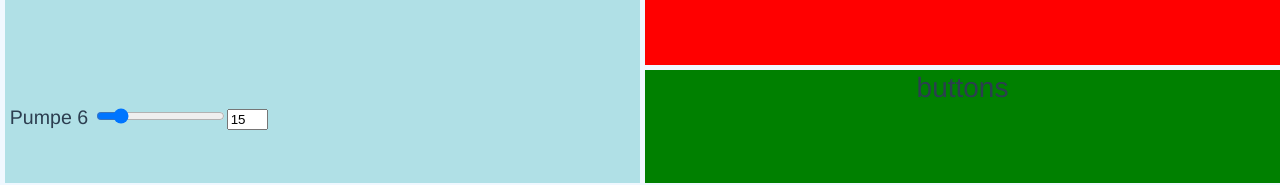
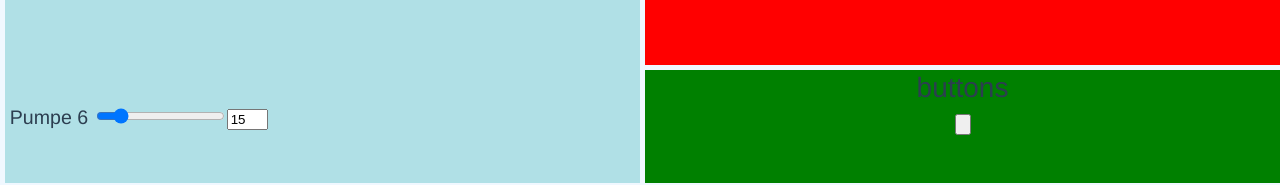
Before and after one commit to JonasReichhardt/dionysus-bartender, a Vue app in the folder webapp/: page / in a window 1280 px wide. Shown: the part 657-842 px from the top of the page. Built offline with nearby package versions, Linux system fonts and the light colour scheme.

Commit message:
minor changes

```diff
--- a/webapp/src/components/HelloWorld.vue
+++ b/webapp/src/components/HelloWorld.vue
@@ -38,8 +38,13 @@
       </span>
     </div>
   </div>
-  <div class="pictures">pictures</div>
-  <div class="buttons">buttons</div>
+  <div class="pictures">
+    pictures
+  </div>
+  <div class="buttons">
+    buttons <br>
+    <input type="button">
+    </div>
 </div>
 </template>
 
```
